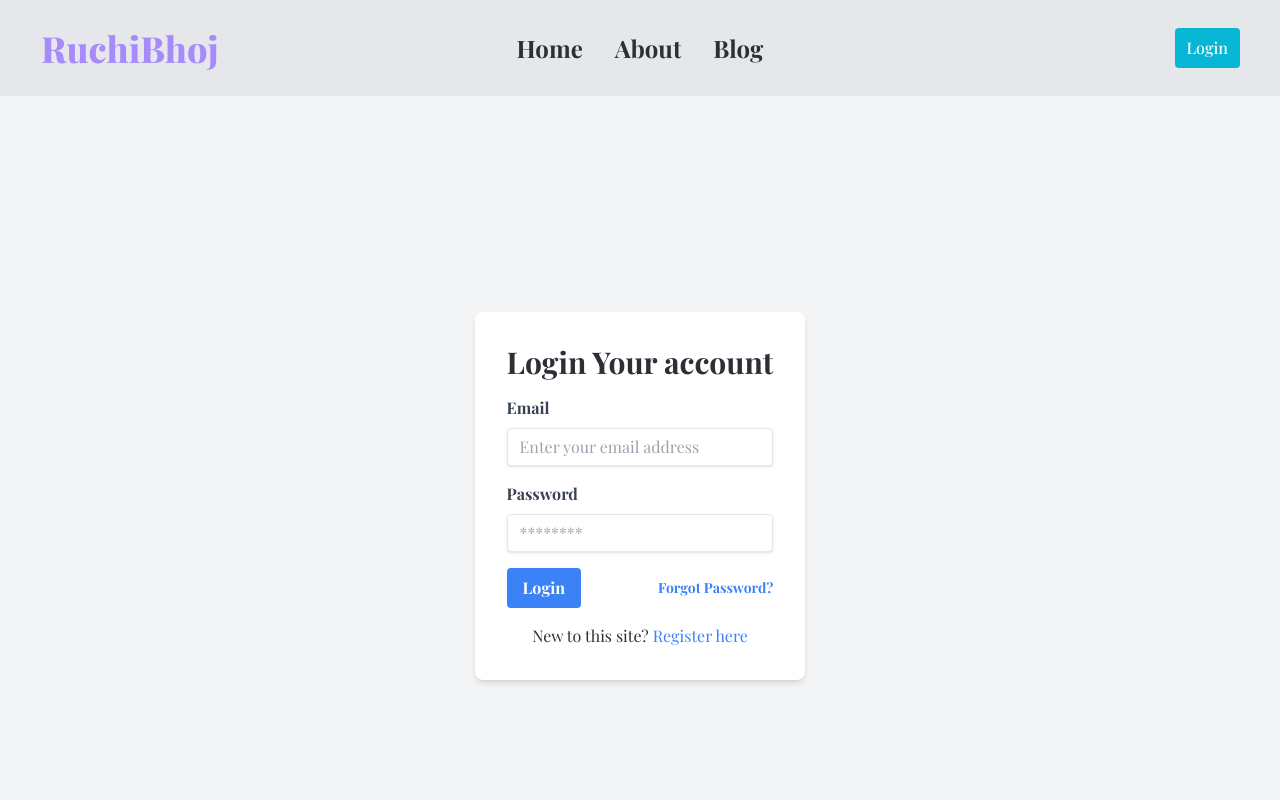
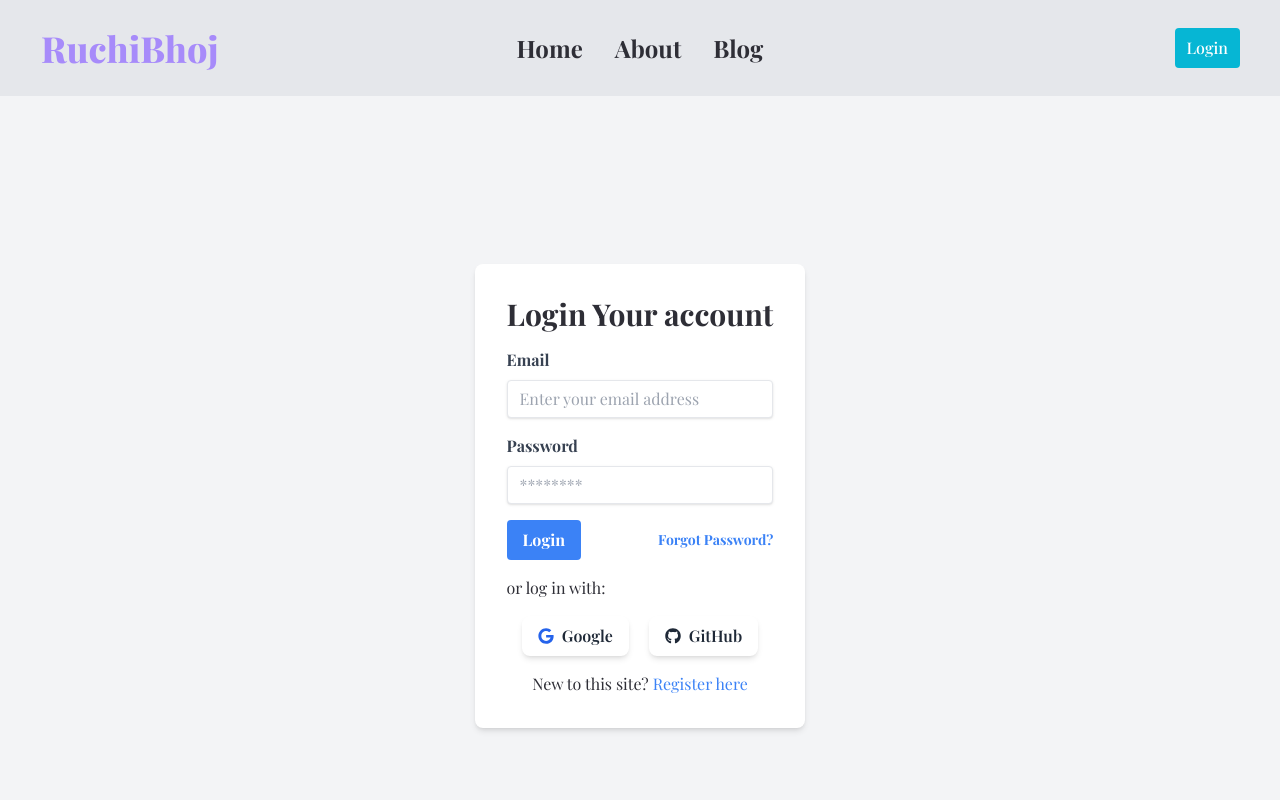
Before and after one commit to fazlerabbyrifat/ruchi-bhoj-client, a React (Vite) app: page /login in a window 1280 px wide. Shown: the top 800 px of the page. Built offline with nearby package versions, Linux system fonts and the light colour scheme; no server answers; a web font is replaced by a local one.

Commit message:
google login sytem added

```diff
--- a/src/pages/Login/Login.jsx
+++ b/src/pages/Login/Login.jsx
@@ -1,12 +1,27 @@
 import React, { useContext, useState } from "react";
-import { Link, Navigate, useLocation, useNavigate } from "react-router-dom";
+import { Link, useLocation, useNavigate } from "react-router-dom";
 import { AuthContext } from "../../providers/AuthProvider";
+import { GoogleAuthProvider, signInWithPopup } from "firebase/auth";
+import { FaGithub, FaGoogle } from "react-icons/fa";
 
 const Login = () => {
-  const { login } = useContext(AuthContext);
+  const { login, googleLogin, auth } = useContext(AuthContext);
   const [error, setError] = useState("");
   const location = useLocation();
   const navigate = useNavigate();
+
+  const googleProvider = new GoogleAuthProvider();
+
+  const handleGoogleLogin = () => {
+    signInWithPopup(auth, googleProvider)
+      .then((result) => {
+        const loggedUser = result.user;
+        navigate(from, { replace: true });
+      })
+      .catch((error) => {
+        console.log(error.message);
+      });
+  };
 
   const from = location.state?.from?.pathname || "/";
 
@@ -21,7 +36,6 @@ const Login = () => {
     login(email, password)
       .then((result) => {
         const loggedUser = result.user;
-        console.log(loggedUser);
         form.reset();
         navigate(from, { replace: true });
       })
@@ -79,6 +93,30 @@ const Login = () => {
               Forgot Password?
             </Link>
           </div>
+          <div>
+            <span className="mr-2">or log in with:</span>
+            <div className="mt-4 flex items-center justify-center gap-5">
+              <button
+                type="button"
+                onClick={handleGoogleLogin}
+                className="bg-white hover:bg-gray-100 text-gray-800 font-semibold py-2 px-4 rounded-lg shadow-md focus:outline-none focus:shadow-outline"
+              >
+                <span className="flex items-center">
+                  <FaGoogle className="text-blue-600 mr-2" />
+                  Google
+                </span>
+              </button>
+              <button
+                type="button"
+                className="bg-white hover:bg-gray-100 text-gray-800 font-semibold py-2 px-4 rounded-lg shadow-md focus:outline-none focus:shadow-outline"
+              >
+                <span className="flex items-center">
+                  <FaGithub className="text-gray-800 mr-2" />
+                  GitHub
+                </span>
+              </button>
+            </div>
+          </div>
           <div className="text-center">
             New to this site?{" "}
             <Link to="/register" className="text-blue-500">
--- a/src/pages/shared/Navbar.jsx
+++ b/src/pages/shared/Navbar.jsx
@@ -79,7 +79,7 @@ console.log(user)
             alt=""
           />
         )}
-        {userName && <span className="text-info ml-2">{user.displayName}</span>}
+        {userName && <span className="text-info ml-2">{user?.displayName}</span>}
         {user ? (
           <button onClick={handleLogout} className=" md:mx-4 px-3 py-2 bg-cyan-500 hover:bg-cyan-700 text-white font-medium rounded">
             Logout
--- a/src/providers/AuthProvider.jsx
+++ b/src/providers/AuthProvider.jsx
@@ -1,5 +1,5 @@
 import React, { createContext, useEffect, useState } from "react";
-import { createUserWithEmailAndPassword, getAuth, onAuthStateChanged, signInWithEmailAndPassword, signOut, updateProfile } from "firebase/auth";
+import { createUserWithEmailAndPassword, getAuth, onAuthStateChanged, signInWithEmailAndPassword, signOut, } from "firebase/auth";
 import app from "../firebase/firebase.config";
 
 export const AuthContext = createContext(null);
@@ -9,6 +9,8 @@ const auth = getAuth(app);
 const AuthProvider = ({ children }) => {
   const [user, setUser] = useState(null);
   const [loading, setLoading] = useState(true);
+
+
 
   const createUser = (email, password) =>{
     setLoading(true);
```
